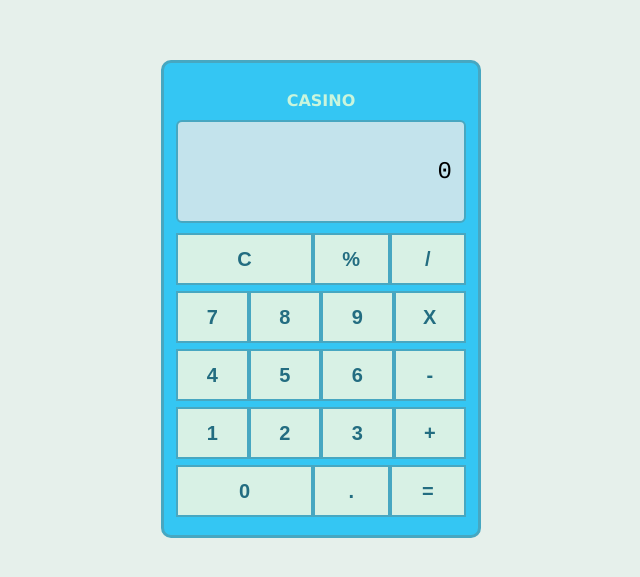
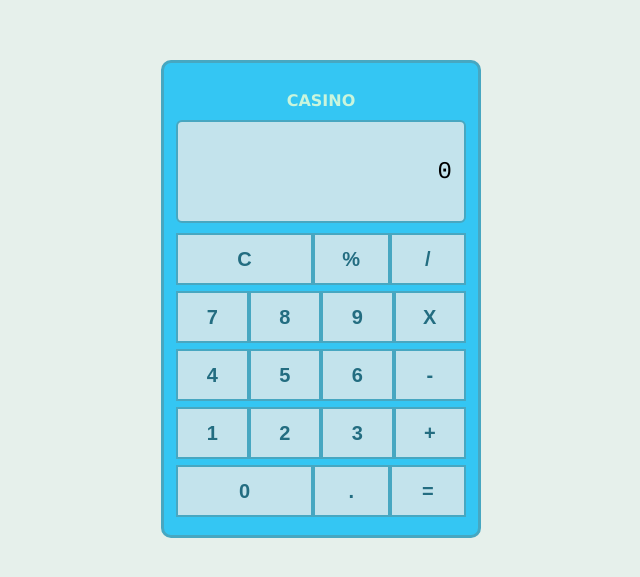
Before and after one commit to maulidahazkiyasyarah03-commits/calculator-web-app, a plain HTML site: page index.html in a window 1280 px wide. Shown: the part 101-678 px from the top of the page, without its empty margins (319-959 px from the left). Drawn offline with Linux system fonts and the light colour scheme.

Commit message:
Refactor kalkulator.css for consistency and style

```diff
--- a/kalkulator.css
+++ b/kalkulator.css
@@ -60,7 +60,7 @@
     flex: 1;
     height: 52px;
     border: 2px solid #47a7c1;
-    background-color: #d8f1e5;
+    background-color: #c3e3ec;
     font-size: 20px;
     font-weight: bold;
     color: #236d81;
@@ -88,5 +88,5 @@
 }
 
 button:active {
-    background-color: #b3dcc8;
+    background-color: #9ad5e6;
 }
```
